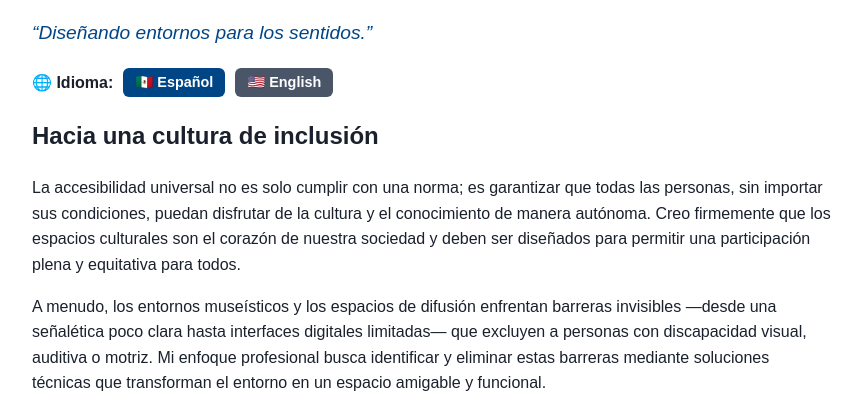
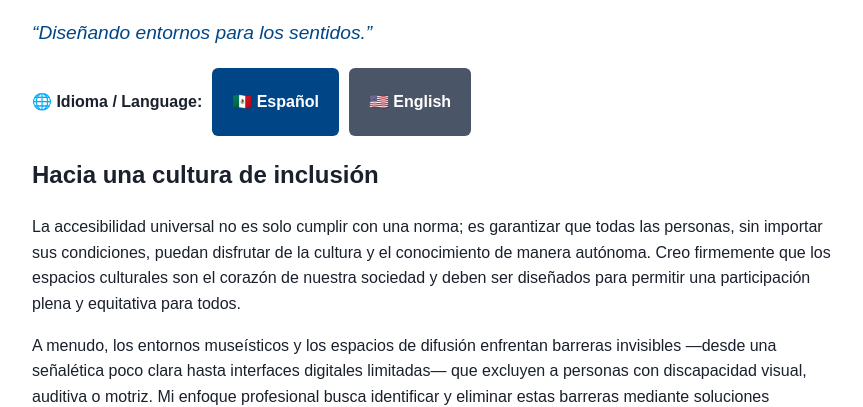
Before and after one commit to puntoaccesible/1museo, a plain HTML site: page index.html in a window 1280 px wide. Shown: the part 432-839 px from the top of the page, without its empty margins (208-1071 px from the left). Drawn offline with Linux system fonts and the light colour scheme.

Commit message:
Update index.html

```diff
--- a/index.html
+++ b/index.html
@@ -125,10 +125,11 @@
             <h1>✨ Accesibilidad Universal: Hacia una cultura de inclusión</h1>
             <p style="font-style: italic; font-size: 1.2rem; color: var(--primario);">“Diseñando entornos para los sentidos.”</p>
 
+                        <!-- BLOQUE DE IDIOMA ACTUALIZADO -->
             <div style="margin: 15px 0; display: flex; align-items: center; gap: 10px; flex-wrap: wrap;">
-                <span>🌐 <strong>Idioma:</strong></span>
-                <button class="btn-acc" style="background-color: var(--primario); padding: 6px 12px; font-size: 0.9rem; min-height: auto;" aria-label="Cambiar idioma a Español">🇲🇽 Español</button>
-                <button class="btn-acc" style="background-color: #4a5568; padding: 6px 12px; font-size: 0.9rem; min-height: auto;" aria-label="Cambiar idioma a Inglés">🇺🇸 English</button>
+                <span>🌐 <strong>Idioma / Language:</strong></span>
+                <a href="index.html" class="btn-acc" style="background-color: var(--primario); padding: 12px 20px; text-decoration: none; display: inline-flex; align-items: center;" aria-label="Cambiar idioma a Español">🇲🇽 Español</a>
+                <a href="en.html" class="btn-acc" style="background-color: #4a5568; padding: 12px 20px; text-decoration: none; display: inline-flex; align-items: center;" aria-label="Change language to English">🇺🇸 English</a>
             </div>
 
             <h2>Hacia una cultura de inclusión</h2>
```
